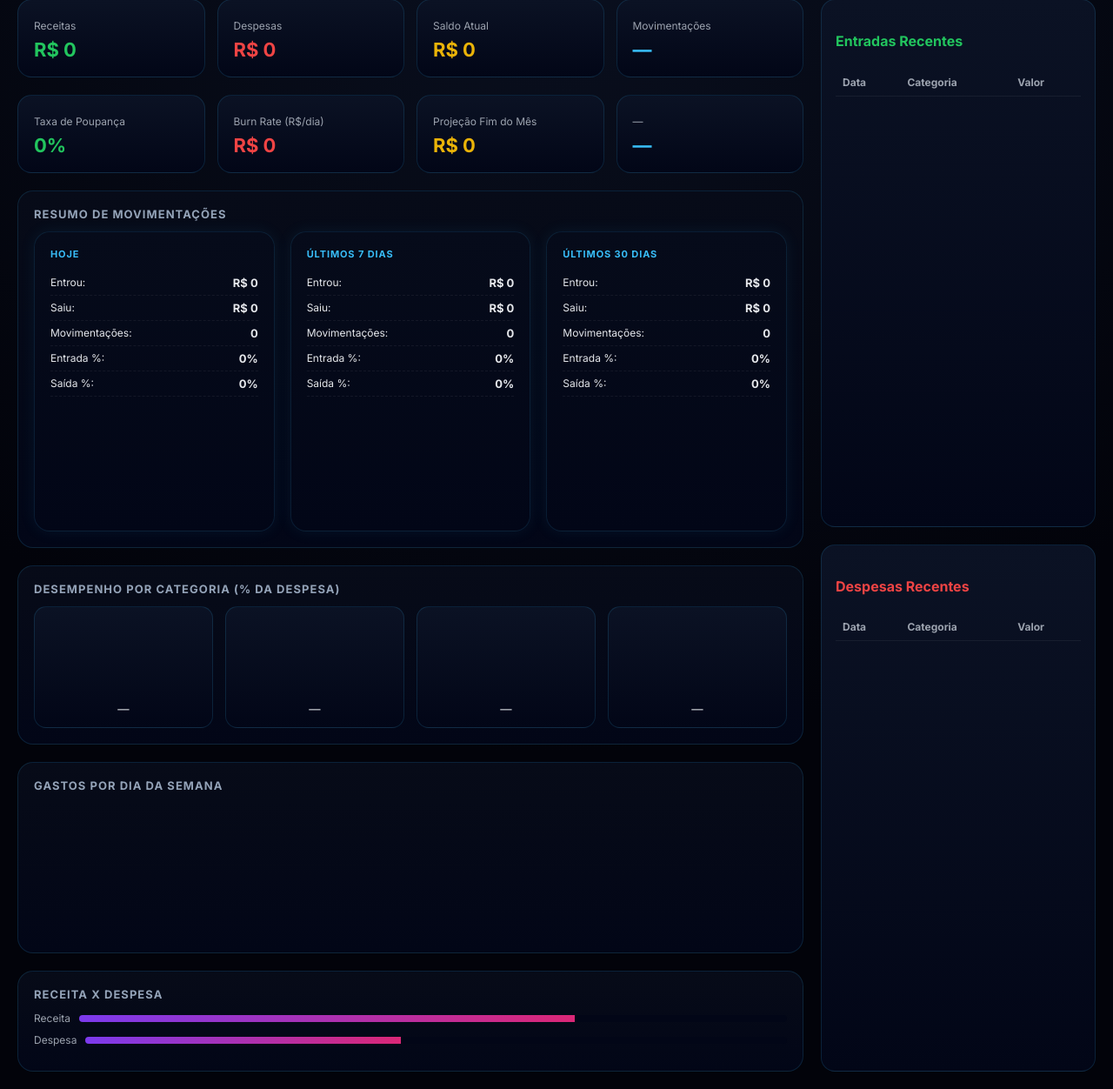
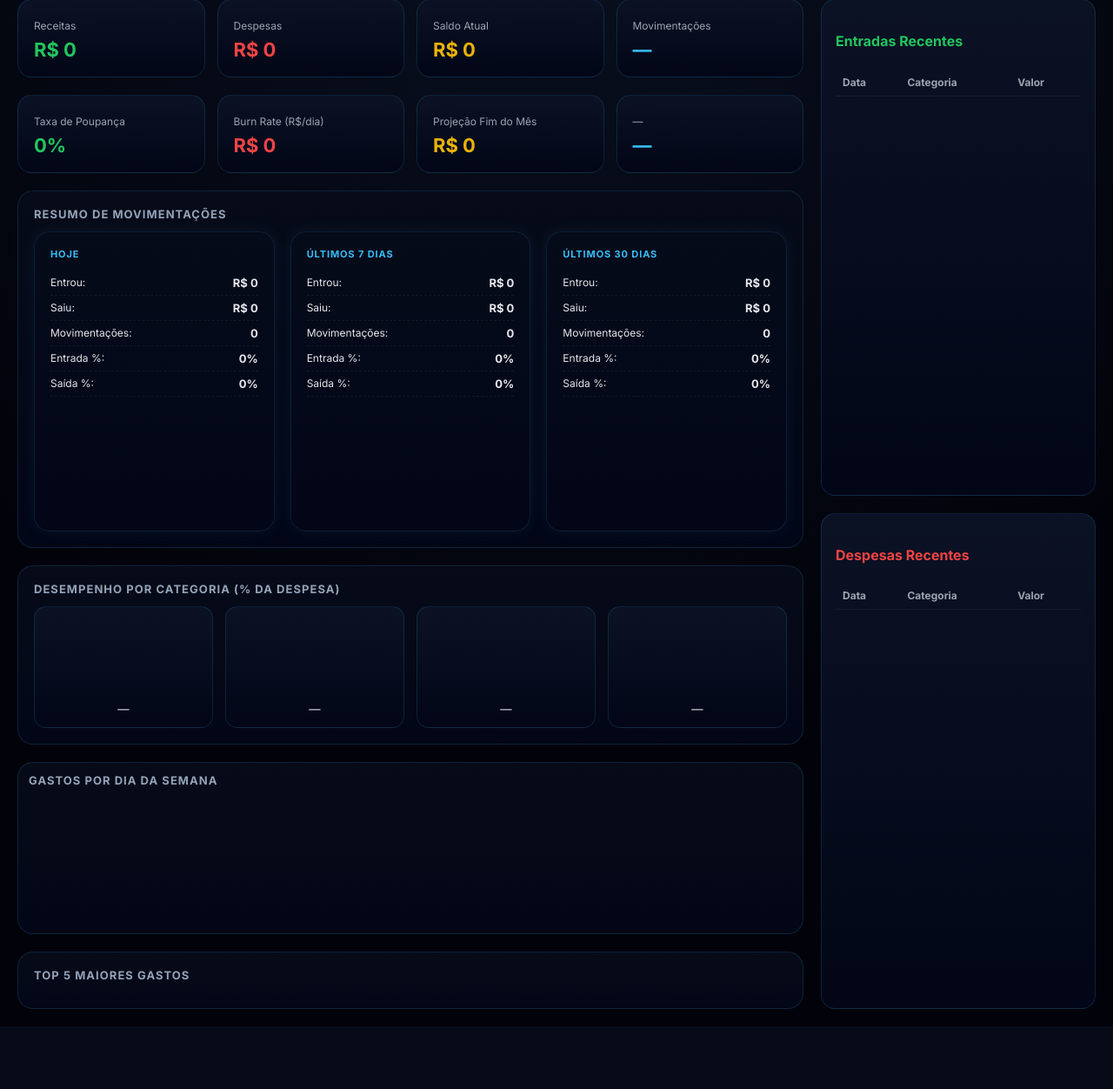
Before and after one commit to ferreiragah-dev/genfin-n8n, a Django app: template templates/dashboard.html in a window 1280 px wide. Shown: the part 117-1369 px from the top of the page at 87% size. After the commit the page ends 1297 px from the top, so only its background shows below. Run offline with Django 5.2, Linux system fonts and the light colour scheme; the template is opened without the code that fills it, so the values that code supplies are empty; a map, chart or similar area stays blank.

Commit message:
novo dashboard v3

```diff
--- a/templates/dashboard.html
+++ b/templates/dashboard.html
@@ -81,6 +81,13 @@ body{
   color:#94a3b8;
   letter-spacing:.08em;
   text-transform:uppercase;
+}
+.panel-compact{
+  padding: 12px;
+}
+
+.panel-compact canvas{
+  max-height: 140px;
 }
 
 /* CARDS PRINCIPAIS */
@@ -202,6 +209,8 @@ async function load(){
   document.getElementById("burn_rate").innerText = "R$ " + burnRate.toFixed(2).replace(".", ",");
   document.getElementById("projecao_fim_mes").innerText = "R$ " + saldoProjetado.toFixed(2).replace(".", ",");
 
+
+
   // ===============================
   // HEATMAP POR DIA DA SEMANA
   // ===============================
@@ -221,7 +230,17 @@ async function load(){
     },
     options:{ plugins:{ legend:{display:false} } }
   });
-
+  /* === TOP 5 === */
+  const top5 = entries.filter(e=>e.entry_type==="DESPESA").sort((a,b)=>b.amount-a.amount).slice(0,5);
+  const max = Math.max(...top5.map(e=>e.amount),1);
+  const topBox=document.getElementById("top5");
+  topBox.innerHTML="";
+  top5.forEach(e=>{
+    topBox.innerHTML+=`
+      <div class="bar-row">${e.category} (R$ ${e.amount})
+        <div class="bar-bg"><div class="bar-fill" style="width:${(e.amount/max)*100}%"></div></div>
+      </div>`;
+  });
   // ===============================
   // RESTANTE DO SEU CÓDIGO ORIGINAL
   // ===============================
@@ -291,6 +310,8 @@ async function load(){
       _valor: c.total
     };
 
+
+
     new Chart(document.getElementById("g"+(i+1)),{
       type:"doughnut",
       plugins:[centerTextPlugin],
@@ -303,6 +324,9 @@ async function load(){
 
     document.querySelectorAll(".gauge small")[i].innerText = c.category;
   });
+
+
+
 }
 load();
 </script>
@@ -387,16 +411,16 @@ load();
         </div>
       </div>
 
-      <div class="panel">
-        <h3>Gastos por Dia da Semana</h3>
-        <canvas id="heatmapWeek"></canvas>
-      </div>
+<div class="panel panel-compact">
+  <h3>Gastos por Dia da Semana</h3>
+  <canvas id="heatmapWeek"></canvas>
+</div>
 
-      <div class="panel">
-        <h3>Receita x Despesa</h3>
-        <div class="bar-row">Receita<div class="bar-bg"><div class="bar-fill" style="width:70%"></div></div></div>
-        <div class="bar-row">Despesa<div class="bar-bg"><div class="bar-fill" style="width:45%"></div></div></div>
-      </div>
+<div class="panel">
+  <h3>Top 5 Maiores Gastos</h3>
+  <div id="top5"></div>
+</div>
+
 
     </div>
 
```
